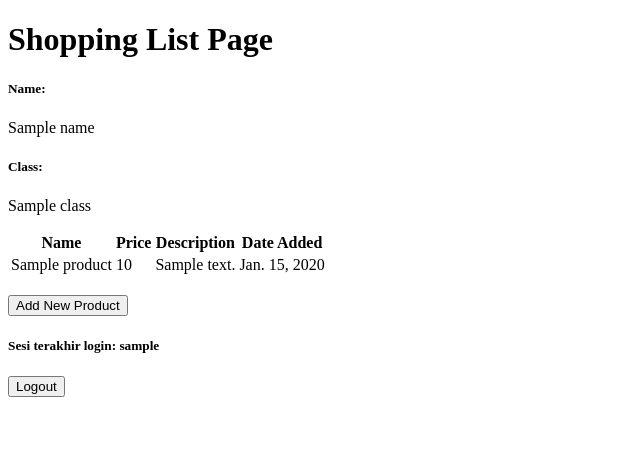
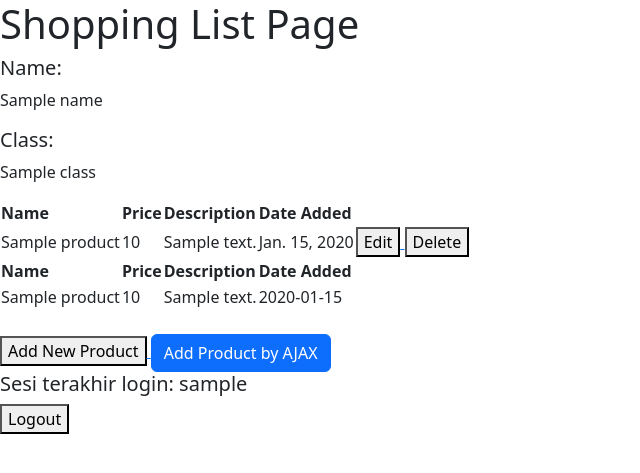
Before and after one commit to daffarafi/shopping-list, a Django app: template main/templates/main.html in a window 1280 px wide. Shown: the top 473 px of the page, without its empty margins (0-640 px from the left). Run offline with Django 4.2, Linux system fonts and the light colour scheme; tables that the repository leaves empty hold one stand-in row (values such as "Sample post"); the template is opened without the code that fills it: values that come from a table or form of the project are taken from there, most other values are stand-ins (such as "Sample title", 1, 10 or a date in 2020).

Commit message:
tutorial

```diff
--- a/main/templates/base.html
+++ b/main/templates/base.html
@@ -6,7 +6,20 @@
         <meta charset="UTF-8" />
         <meta name="viewport" content="width=device-width, initial-scale=1.0" />
         {% block meta %}
+        <meta charset="UTF-8" />
+        <meta name="viewport" content="width=device-width, initial-scale=1">
         {% endblock meta %}
+        <link href="https://cdn.jsdelivr.net/npm/bootstrap@5.3.2/dist/css/bootstrap.min.css" rel="stylesheet"
+            integrity="sha384-T3c6CoIi6uLrA9TneNEoa7RxnatzjcDSCmG1MXxSR1GAsXEV/Dwwykc2MPK8M2HN" crossorigin="anonymous">
+        <script src="https://code.jquery.com/jquery-3.6.0.min.js"
+            integrity="sha384-KyZXEAg3QhqLMpG8r+J4jsl5c9zdLKaUk5Ae5f5b1bw6AUn5f5v8FZJoMxm6f5cH1"
+            crossorigin="anonymous"></script>
+        <script src="https://cdn.jsdelivr.net/npm/@popperjs/core@2.11.8/dist/umd/popper.min.js"
+            integrity="sha384-I7E8VVD/ismYTF4hNIPjVp/Zjvgyol6VFvRkX/vR+Vc4jQkC+hVqc2pM8ODewa9r"
+            crossorigin="anonymous"></script>
+        <script src="https://cdn.jsdelivr.net/npm/bootstrap@5.3.2/dist/js/bootstrap.min.js"
+            integrity="sha384-BBtl+eGJRgqQAUMxJ7pMwbEyER4l1g+O15P+16Ep7Q9Q+zqX6gSbd85u4mG4QzX+"
+            crossorigin="anonymous"></script>
     </head>
 
     <body>
--- a/main/templates/main.html
+++ b/main/templates/main.html
@@ -25,9 +25,23 @@
         <td>{{product.price}}</td>
         <td>{{product.description}}</td>
         <td>{{product.date_added}}</td>
+        <td>
+            <a href="{% url 'main:edit_product' product.pk %}">
+                <button>
+                    Edit
+                </button>
+            </a>
+            <a href="{% url 'main:delete_product' product.pk %}">
+                <button>
+                    Delete
+                </button>
+            </a>
+        </td>
     </tr>
     {% endfor %}
 </table>
+
+<table id="product_table"></table>
 
 <br />
 
@@ -37,6 +51,43 @@
     </button>
 </a>
 
+<button type="button" class="btn btn-primary" data-bs-toggle="modal" data-bs-target="#exampleModal">Add Product by
+    AJAX</button>
+
+
+<div class="modal fade" id="exampleModal" tabindex="-1" aria-labelledby="exampleModalLabel" aria-hidden="true">
+    <div class="modal-dialog">
+        <div class="modal-content">
+            <div class="modal-header">
+                <h1 class="modal-title fs-5" id="exampleModalLabel">Add New Product</h1>
+                <button type="button" class="btn-close" data-bs-dismiss="modal" aria-label="Close"></button>
+            </div>
+            <div class="modal-body">
+                <form id="form" onsubmit="return false;">
+                    {% csrf_token %}
+                    <div class="mb-3">
+                        <label for="name" class="col-form-label">Name:</label>
+                        <input type="text" class="form-control" id="name" name="name"></input>
+                    </div>
+                    <div class="mb-3">
+                        <label for="price" class="col-form-label">Price:</label>
+                        <input type="number" class="form-control" id="price" name="price"></input>
+                    </div>
+                    <div class="mb-3">
+                        <label for="description" class="col-form-label">Description:</label>
+                        <textarea class="form-control" id="description" name="description"></textarea>
+                    </div>
+                </form>
+            </div>
+            <div class="modal-footer">
+                <button type="button" class="btn btn-secondary" data-bs-dismiss="modal">Close</button>
+                <button type="button" class="btn btn-primary" id="button_add" data-bs-dismiss="modal">Add
+                    Product</button>
+            </div>
+        </div>
+    </div>
+</div>
+
 <h5>Sesi terakhir login: {{ last_login }}</h5>
 
 
@@ -45,4 +96,45 @@
         Logout
     </button>
 </a>
+
+
+<script>
+    async function getProducts() {
+        return fetch("{% url 'main:get_product_json' %}").then((res) => res.json());
+    }
+    async function refreshProducts() {
+        document.getElementById("product_table").innerHTML = "";
+        const products = await getProducts();
+        let htmlString = `<tr>
+            <th>Name</th>
+            <th>Price</th>
+            <th>Description</th>
+            <th>Date Added</th>
+        </tr>`;
+        products.forEach((item) => {
+            htmlString += `\n<tr>
+            <td>${item.fields.name}</td>
+            <td>${item.fields.price}</td>
+            <td>${item.fields.description}</td>
+            <td>${item.fields.date_added}</td>
+        </tr>`;
+        });
+
+        document.getElementById("product_table").innerHTML = htmlString;
+    }
+
+    refreshProducts();
+
+    function addProduct() {
+        fetch("{% url 'main:add_product_ajax' %}", {
+            method: "POST",
+            body: new FormData(document.querySelector('#form'))
+        }).then(refreshProducts);
+
+        document.getElementById("form").reset();
+        return false;
+    }
+
+    document.getElementById("button_add").onclick = addProduct
+</script>
 {% endblock content %}
--- a/main/urls.py
+++ b/main/urls.py
@@ -1,5 +1,5 @@
 from django.urls import path
-from main.views import show_main, create_product, show_xml, register, login_user, logout_user
+from main.views import delete_product, edit_product, get_product_json, add_product_ajax, show_main, create_product, show_xml, register, login_user, logout_user
 
 app_name = 'main'
 
@@ -10,5 +10,9 @@
     path('register/', register, name='register'), #sesuaikan dengan nama fungsi yang dibuat
     path('login/', login_user, name='login'), #sesuaikan dengan nama fungsi yang dibuat
     path('logout/', logout_user, name='logout'),
+    path('get-product/', get_product_json, name='get_product_json'),
+    path('create-product-ajax/', add_product_ajax, name='add_product_ajax'),
+    path('edit-product/<int:id>', edit_product, name='edit_product'),
+    path('delete/<int:id>', delete_product, name='delete_product'),
 
 ]
--- a/main/views.py
+++ b/main/views.py
@@ -1,5 +1,5 @@
 from django.shortcuts import render, redirect
-from django.http import HttpResponseRedirect
+from django.http import HttpResponseRedirect, HttpResponseNotFound
 from main.forms import ProductForm
 from django.urls import reverse
 from main.models import Product
@@ -9,9 +9,10 @@
 from django.contrib import messages
 from django.contrib.auth import authenticate, login, logout
 from django.contrib.auth.decorators import login_required
+from django.views.decorators.csrf import csrf_exempt
 import datetime
 
-@login_required(login_url='/login')
+@login_required(login_url='/main/login')
 def show_main(request):
     products = Product.objects.filter(user=request.user)
 
@@ -84,3 +85,44 @@
     response = HttpResponseRedirect(reverse('main:login'))
     response.delete_cookie('last_login')
     return response
+
+def get_product_json(request):
+    product_item = Product.objects.all()
+    return HttpResponse(serializers.serialize('json', product_item))
+
+def edit_product(request, id):
+    # Get product berdasarkan ID
+    product = Product.objects.get(pk = id)
+
+    # Set product sebagai instance dari form
+    form = ProductForm(request.POST or None, instance=product)
+
+    if form.is_valid() and request.method == "POST":
+        # Simpan form dan kembali ke halaman awal
+        form.save()
+        return HttpResponseRedirect(reverse('main:show_main'))
+
+    context = {'form': form}
+    return render(request, "edit_product.html", context)
+
+def delete_product(request, id):
+    # Get data berdasarkan ID
+    product = Product.objects.get(pk = id)
+    # Hapus data
+    product.delete()
+    # Kembali ke halaman awal
+    return HttpResponseRedirect(reverse('main:show_main'))
+
+@csrf_exempt
+def add_product_ajax(request):
+    if request.method == 'POST':
+        name = request.POST.get("name")
+        price = request.POST.get("price")
+        description = request.POST.get("description")
+        user = request.user
+
+        new_product = Product(name=name, price=price, description=description, user=user)
+        new_product.save()
+
+        return HttpResponse(b"CREATED", status=201)
+    return HttpResponseNotFound()
```
Also changed, not shown: main/templates/edit_product.html (added, +22 -0 lines).
